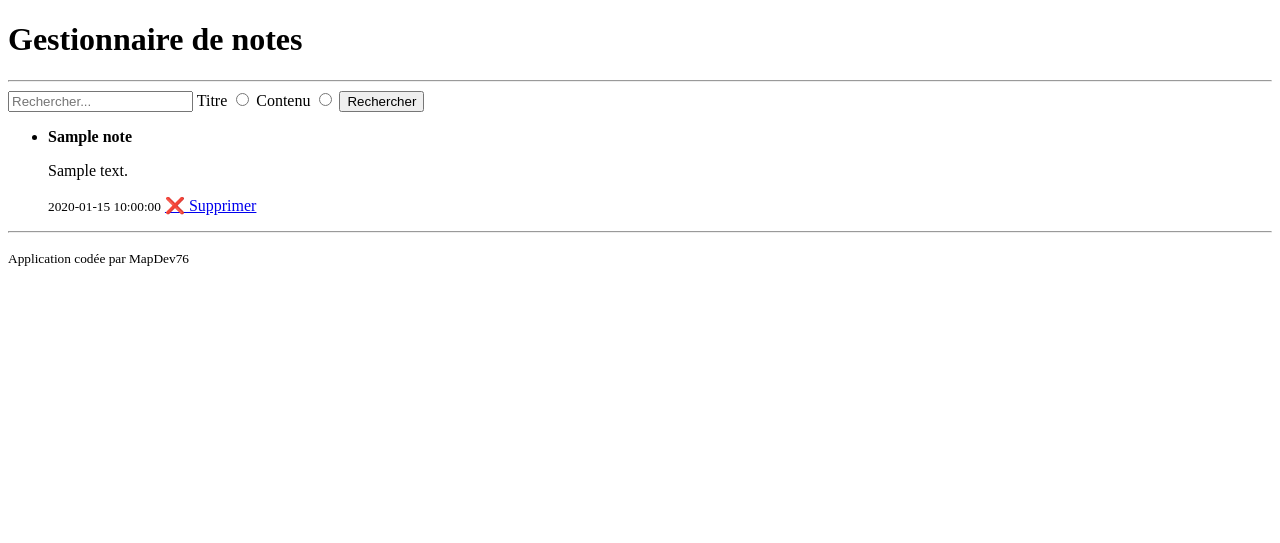
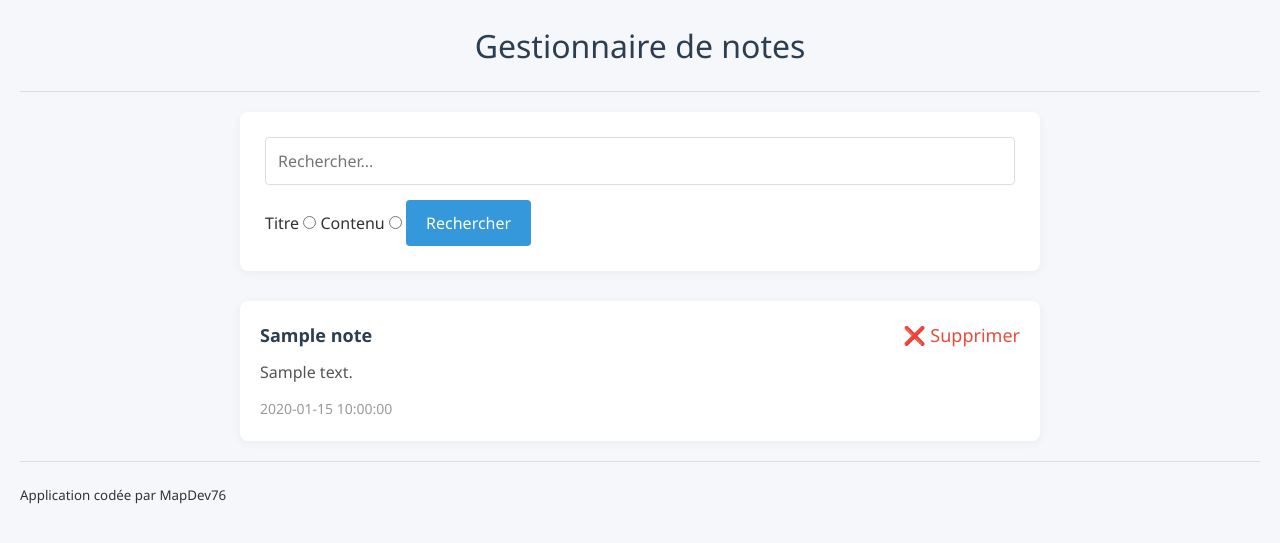
Before and after one commit to MapDev76/Gestion-Notes, a PHP site: template views/notes.php in a window 1280 px wide. Shown: the top 543 px of the page. Run offline with PHP 8.4, Linux system fonts and the light colour scheme; the template is opened without the code that fills it: most values are stand-ins (such as "Sample title", 1, 10 or a date in 2020); some libraries are stand-ins or nearby versions.

Commit message:
new style

```diff
--- /dev/null
+++ b/style.css
@@ -0,0 +1,163 @@
+/* Reset et polices */
+* {
+    margin: 0;
+    padding: 0;
+    box-sizing: border-box;
+    font-family: 'Segoe UI', Tahoma, Geneva, Verdana, sans-serif;
+}
+
+body {
+    background-color: #f5f7fa;
+    color: #333;
+    line-height: 1.6;
+    padding: 20px;
+}
+
+/* En-tête */
+h1 {
+    color: #2c3e50;
+    text-align: center;
+    margin-bottom: 20px;
+    font-weight: 300;
+}
+
+hr {
+    border: 0;
+    height: 1px;
+    background: #ddd;
+    margin: 20px 0;
+}
+
+/* Formulaire */
+form {
+    background: #fff;
+    padding: 25px;
+    border-radius: 8px;
+    box-shadow: 0 2px 10px rgba(0, 0, 0, 0.05);
+    margin-bottom: 30px;
+    max-width: 800px;
+    margin-left: auto;
+    margin-right: auto;
+}
+
+form input[type="text"],
+form textarea {
+    width: 100%;
+    padding: 12px;
+    margin-bottom: 15px;
+    border: 1px solid #ddd;
+    border-radius: 4px;
+    font-size: 16px;
+    resize: vertical;
+}
+
+form textarea {
+    min-height: 200px;
+}
+
+form button {
+    background: #3498db;
+    color: #fff;
+    border: none;
+    padding: 12px 20px;
+    border-radius: 4px;
+    cursor: pointer;
+    font-size: 16px;
+    transition: background 0.3s;
+}
+
+form button:hover {
+    background: #2980b9;
+}
+
+/* Liste des notes */
+ul {
+    list-style: none;
+    max-width: 800px;
+    margin: 0 auto;
+}
+
+ul li {
+    background: #fff;
+    padding: 20px;
+    border-radius: 8px;
+    box-shadow: 0 2px 10px rgba(0, 0, 0, 0.05);
+    margin-bottom: 15px;
+    position: relative;
+}
+
+ul li strong {
+    display: block;
+    font-size: 18px;
+    margin-bottom: 10px;
+    color: #2c3e50;
+}
+
+ul li p {
+    margin-bottom: 10px;
+    color: #555;
+}
+
+ul li small {
+    color: #999;
+    font-size: 14px;
+}
+
+ul li a {
+    color: #e74c3c;
+    text-decoration: none;
+    position: absolute;
+    top: 20px;
+    right: 20px;
+    font-size: 18px;
+}
+
+ul li a:hover {
+    color: #c0392b;
+}
+
+/* Pied de page */
+footer {
+    text-align: center;
+    margin-top: 30px;
+    color: #999;
+    font-size: 14px;
+}
+
+/* SimpleMDE */
+.EasyMDEContainer {
+    margin-bottom: 15px;
+}
+
+.EasyMDEContainer .CodeMirror {
+    min-height: 200px !important;
+    border: 1px solid #ddd;
+    border-radius: 4px;
+}
+
+/* Rendu Markdown */
+#rendered {
+    margin-top: 10px;
+}
+
+#rendered h1,
+#rendered h2,
+#rendered h3 {
+    margin-top: 15px;
+    margin-bottom: 10px;
+}
+
+#rendered p {
+    margin-bottom: 10px;
+}
+
+/* Barre de recherche */
+#search {
+    max-width: 800px;
+    margin: 20px auto;
+    padding: 12px;
+    width: 100%;
+    border: 1px solid #ddd;
+    border-radius: 4px;
+    font-size: 16px;
+}
--- a/views/header.php
+++ b/views/header.php
@@ -11,6 +11,8 @@
   <script src="https://cdn.jsdelivr.net/npm/marked/marked.min.js"></script>
   <script src="https://cdn.jsdelivr.net/npm/dompurify@3.x/dist/purify.min.js"></script>
 
+  <link rel="stylesheet" href="https://cdn.jsdelivr.net/simplemde/latest/simplemde.min.css">
+<script src="https://cdn.jsdelivr.net/simplemde/latest/simplemde.min.js"></script>
 </head>
 
 <body>
--- a/views/notes.php
+++ b/views/notes.php
@@ -12,8 +12,14 @@
     <li>
         <strong><?= htmlspecialchars($note['title']) ?></strong>
         <p>
-        <div class="rendered" data-md="<?= htmlspecialchars($note['content'], ENT_QUOTES) ?>"></div>
-        </p>
+	<div id="rendered"></div>
+	<script>
+	    // `contentFromDB` = variable PHP échappée en JSON
+	    var raw = <?= json_encode($note['content'] ?? "") ?>;
+	    var html = marked.parse(raw);
+	    document.getElementById('rendered').innerHTML = DOMPurify.sanitize(html);
+	</script>
+</p>
         <small><?= $note['created_at'] ?></small>
         <a href="index.php?delete=<?= $note['id'] ?>">❌ Supprimer</a>
     </li>
```
Also changed, not shown: views/form.php (+9 -7 lines).
